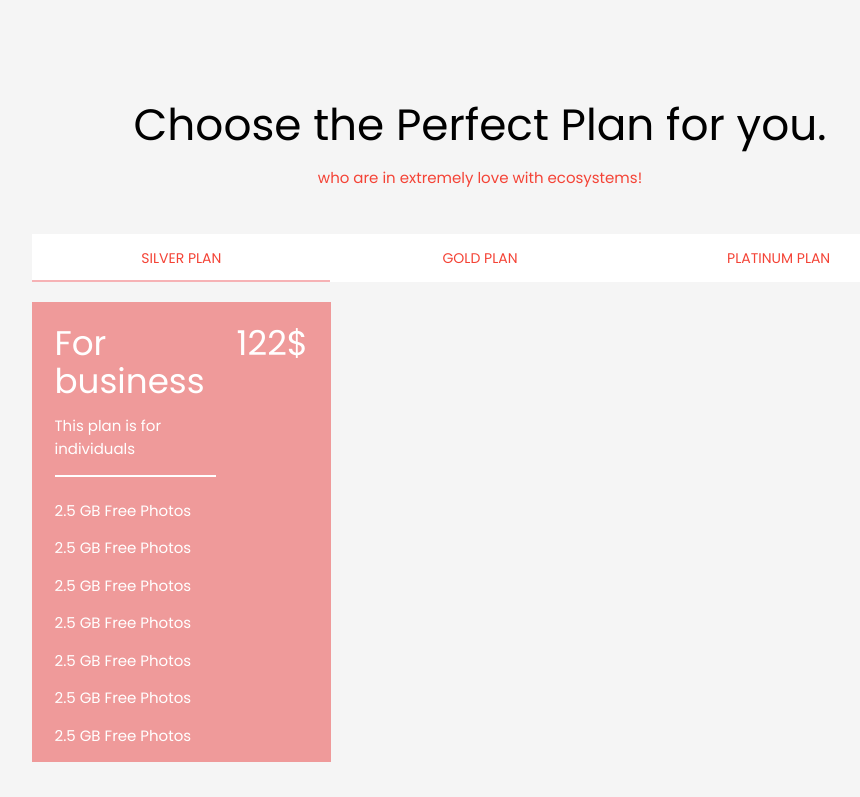
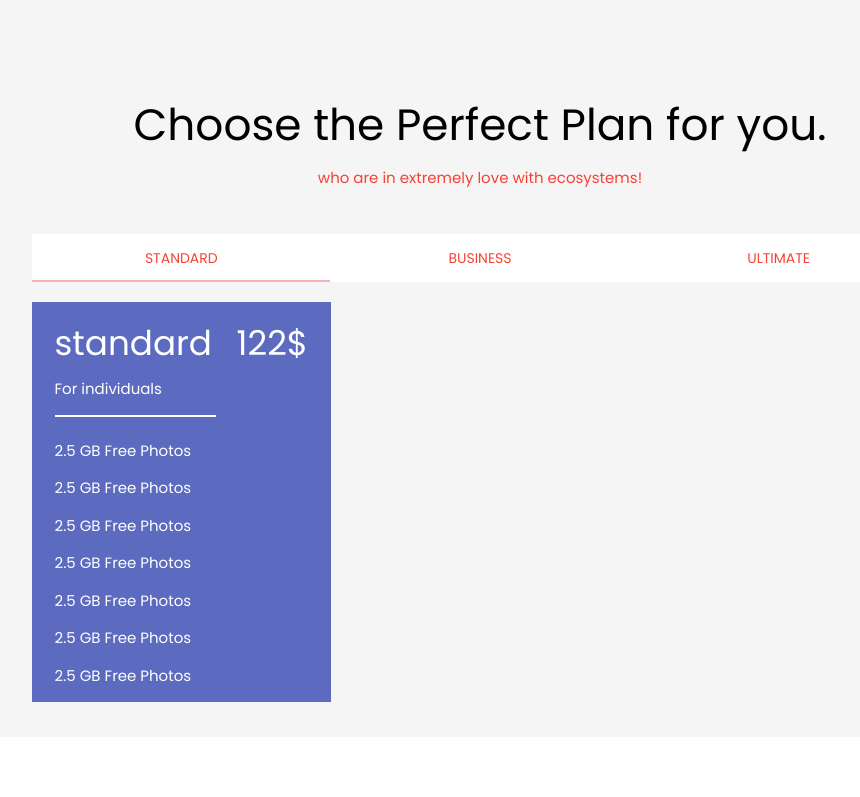
Before and after one commit to coder-mit/start-up, a plain HTML site: page index.html in a window 1280 px wide. Shown: the part 2957-3754 px from the top of the page, without its empty margins (160-1020 px from the left). After the commit the page ends 3694 px from the top, so only its background shows below. Drawn offline with nearby package versions, Linux system fonts and the light colour scheme.

Commit message:
Update index.html

```diff
--- a/index.html
+++ b/index.html
@@ -335,24 +335,24 @@
                     <div class="row">
                         <ul class="tabs col l12 s12 m12" style="padding: 0% !important;">
                             <li class="tab col s4 l4 m4">
-                                <a href="#silverplan" class="fonts red-text">Silver plan</a>
+                                <a href="#silverplan" class="fonts red-text">Standard</a>
                             </li>
                             <li class="tab col s4 l4 m4">
-                                <a href="#goldenplan" class="fonts red-text">Gold plan</a>
+                                <a href="#goldenplan" class="fonts red-text">Business</a>
                             </li>
                             <li class="tab col s4 l4 m4">
-                                <a href="#platinumplan" class="fonts red-text">Platinum plan</a>
+                                <a href="#platinumplan" class="fonts red-text">Ultimate</a>
                             </li>
                         </ul>
                     </div>
 
                     <div class="row">
-                        <div class="col l4 s12 m4 red lighten-3" id="silverplan">
+                        <div class="col l4 s12 m4 indigo lighten-1" id="silverplan">
                             <div class="col l8 s6">
                                 <h4 class="white-text fonts">
-                                    For business
+                                    standard
                                 </h4>
-                                <p class="white-text fonts">This plan is for individuals</p>
+                                <p class="white-text fonts">For individuals</p>
                                 <hr style="color: white; outline: none; border: 1px solid white !important;">
                             </div>
 
@@ -369,17 +369,17 @@
                                 <p class="white-text fonts ">2.5 GB Free Photos</p>
                             </div>
                         </div>
-                        <div class="col l4 s12 m4 yellow lighten-1 offset-l4" id="goldenplan">
+                        <div class="col l4 s12 m4 indigo lighten-1 offset-l4" id="goldenplan">
                             <div class="col l8 s6">
                                 <h4 class="white-text fonts">
-                                    For business
+                                    Business
                                 </h4>
-                                <p class="white-text fonts">This plan is for individuals</p>
+                                <p class="white-text fonts">For small companies</p>
                                 <hr style="color: white; outline: none; border: 1px solid white !important;">
                             </div>
 
                             <div class="col l4 s6">
-                                <h4 class="white-text right fonts">122$</h4>
+                                <h4 class="white-text right fonts">522$</h4>
                             </div>
                             <div class="col l12 s12 m12">
                                 <p class="white-text fonts ">2.5 GB Free Photos</p>
@@ -391,17 +391,17 @@
                                 <p class="white-text fonts ">2.5 GB Free Photos</p>
                             </div>
                         </div>
-                        <div class="col l4 s12 m4 grey lighten-1 offset-l8" id="platinumplan">
+                        <div class="col l4 s12 m4 indigo lighten-1 offset-l8" id="platinumplan">
                             <div class="col l8 s6">
                                 <h4 class="white-text fonts">
-                                    For business
+                                    Ultimate
                                 </h4>
-                                <p class="white-text fonts">This plan is for individuals</p>
+                                <p class="white-text fonts">For large companies</p>
                                     <hr style="color: white; outline: none; border: 1px solid white !important;">
                             </div>
 
                             <div class="col l4 s6">
-                                <h4 class="white-text right fonts">122$</h4>
+                                <h4 class="white-text right fonts">1022$</h4>
                             </div>
                             <div class="col l12 s12 m12">
                                 <p class="white-text fonts ">2.5 GB Free Photos</p>
```
